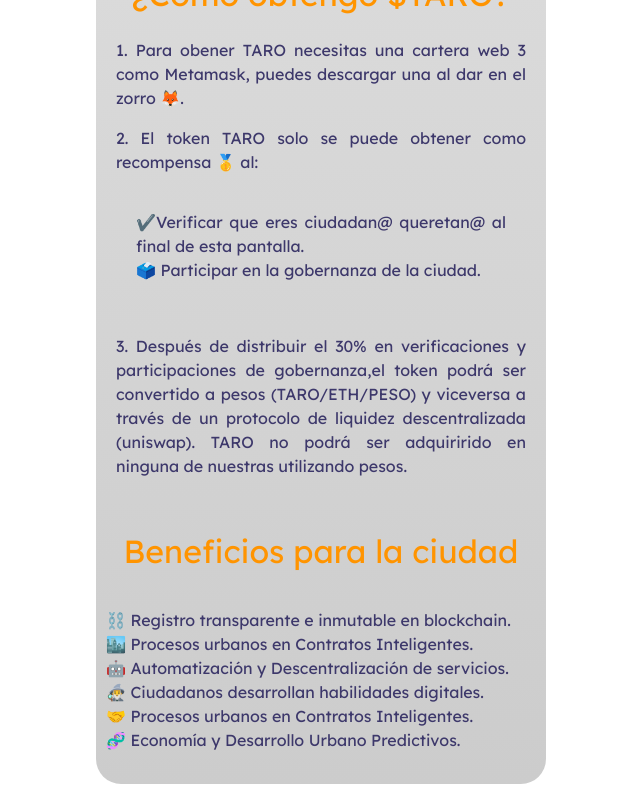
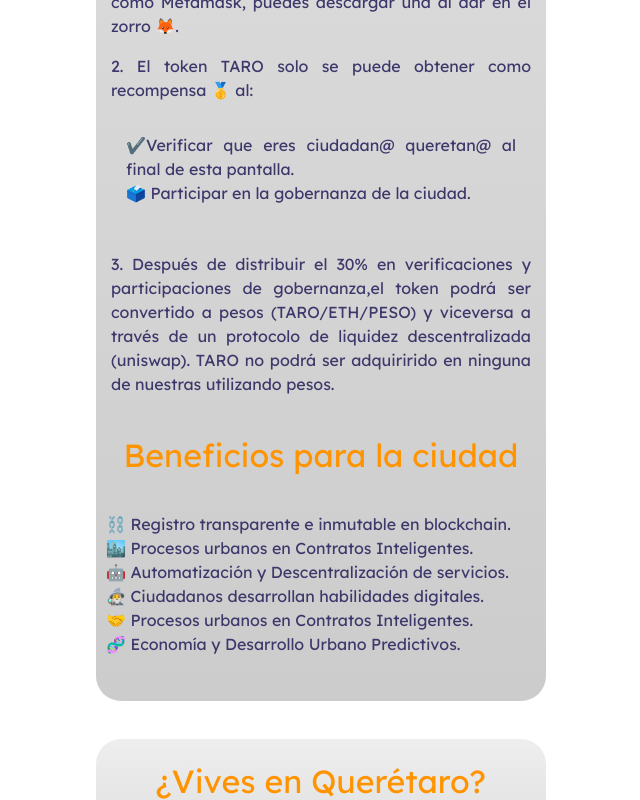
Before and after one commit to zenbitETH/Ciudades-DAO, a React (Create React App) app in the folder frontend/: page /about in a window 1280 px wide. Shown: the part 1244-2044 px from the top of the page, without its empty margins (319-959 px from the left). Built offline with nearby package versions, Linux system fonts and the light colour scheme.

Commit message:
Quiz button

```diff
--- a/frontend/src/index.css
+++ b/frontend/src/index.css
@@ -19,7 +19,7 @@
   text-align: justify;
   text-justify: inter-word;
   box-sizing: border-box;
-  padding: 20px;
+  padding: 15px;
 }
 
 .Wallet {
@@ -104,6 +104,7 @@ button:disabled {
   max-width: 450px;
   margin: 3% auto;
   padding-top: 1%;
+  padding-bottom: 1%;
   background-image: linear-gradient(#eee, #ccc);
   justify-content: center !important;
   align-content: center !important;
@@ -156,7 +157,7 @@ align-items: center !important;
 }
 
 .orange {
-  margin-top: 3%;
+  margin-top: 1%;
   font-size: 2rem !important;
   color: #FF9400;
 }
```
